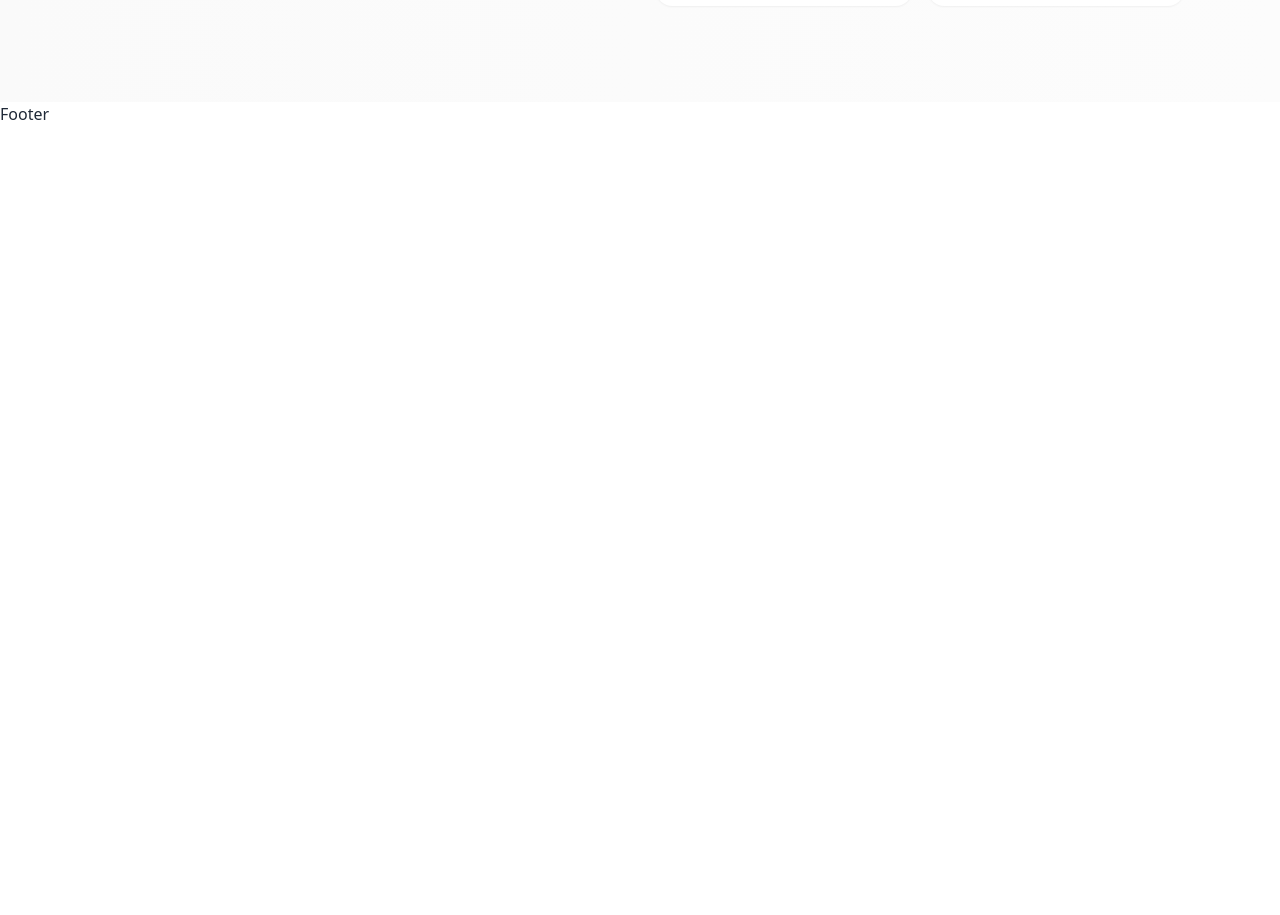
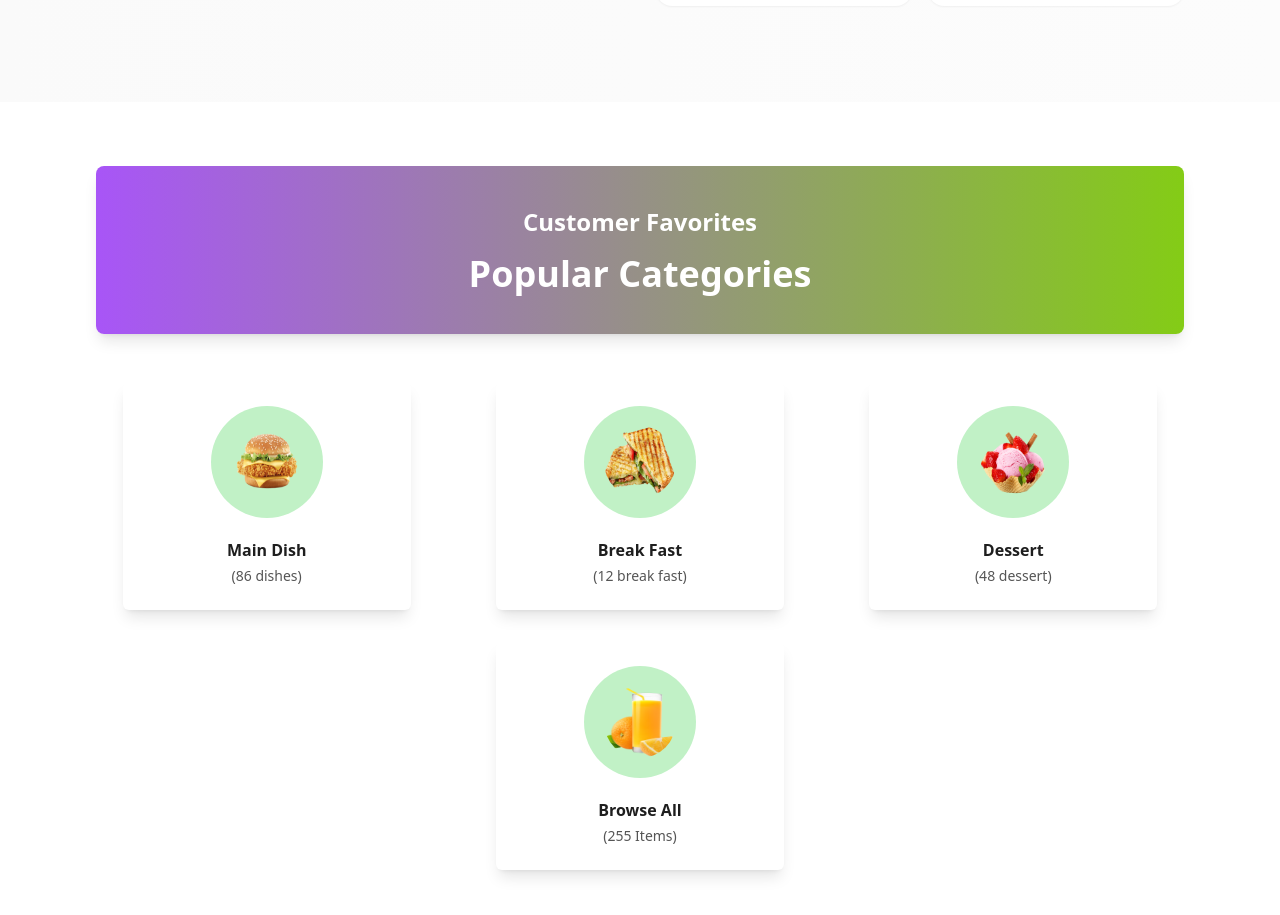
Before and after one commit to deadmanShadow/food-app, a React (Vite) app: page / in a window 1280 px wide. Shown: the part 735-1650 px from the top of the page. Before the commit the page ends 861 px from the top, so only its background shows below. Built offline with nearby package versions, Linux system fonts and the light colour scheme.

Commit message:
categories add

```diff
--- a/src/Layout/Main.jsx
+++ b/src/Layout/Main.jsx
@@ -6,7 +6,7 @@ const Main = () => {
         <div>
             <Navbar/>
             <Outlet/>
-            <footer>Footer</footer>
+
         </div>
     );
 };
--- /dev/null
+++ b/src/pages/home/Categories.jsx
@@ -0,0 +1,61 @@
+import React from "react";
+const categoryItems = [
+  {
+    id: 1,
+    title: "Main Dish",
+    description: "(86 dishes)",
+    image: "/public/images/home/category/img1.png",
+  },
+  {
+    id: 2,
+    title: "Break Fast",
+    description: "(12 break fast)",
+    image: "/public/images/home/category/img2.png",
+  },
+  {
+    id: 3,
+    title: "Dessert",
+    description: "(48 dessert)",
+    image: "/public/images/home/category/img3.png",
+  },
+  {
+    id: 4,
+    title: "Browse All",
+    description: "(255 Items)",
+    image: "/public/images/home/category/img4.png",
+  },
+];
+
+const Categories = () => {
+  return (
+    <div className="max-w-screen-2xl container mx-auto xl:px-24 px-4 py-16">
+      <div className="text-center bg-gradient-to-r from-purple-500 via-green-400 to-lime-500 text-white p-10 rounded-lg shadow-lg hover:scale-105 transform transition duration-300 ease-in-out hover:bg-purple-400 hover:text-black">
+        <p className="text-2xl font-semibold">Customer Favorites</p>
+        <h2 className="text-4xl font-extrabold mt-4">Popular Categories</h2>
+      </div>
+
+      {/* category cards */}
+      <div className="flex flex-col sm:flex-row flex-wrap gap-8 justify-around items-center mt-12 ">
+        {categoryItems.map((item, i) => (
+          <div
+            key={i}
+            className="shadow-lg rounded-md bg-white py-6 px-5 w-72 mx-auto text-center cursor-pointer hover:-translate-y-4 transition-all duration-300 z-10"
+          >
+            <div className="w-full mx-auto flex items-center justify-center">
+              <img
+                src={item.image}
+                alt=""
+                className="bg-[#C1F1C6] p-5 rounded-full w-28 h-28"
+              />
+            </div>
+            <div className="mt-5 space-y-1">
+              <h5 className="text-[#1E1E1E] font-semibold">{item.title}</h5>
+              <p className="text-secondary text-sm">{item.description}</p>
+            </div>
+          </div>
+        ))}
+      </div>
+    </div>
+  );
+};
+export default Categories;
--- a/src/pages/home/Home.jsx
+++ b/src/pages/home/Home.jsx
@@ -1,10 +1,12 @@
 import React from 'react';
 import Banner from '../../components/Banner';
+import Categories from './Categories';
 
 const Home = () => {
     return (
         <div>
             <Banner/>
+            <Categories/>
         </div>
     );
 };
```
